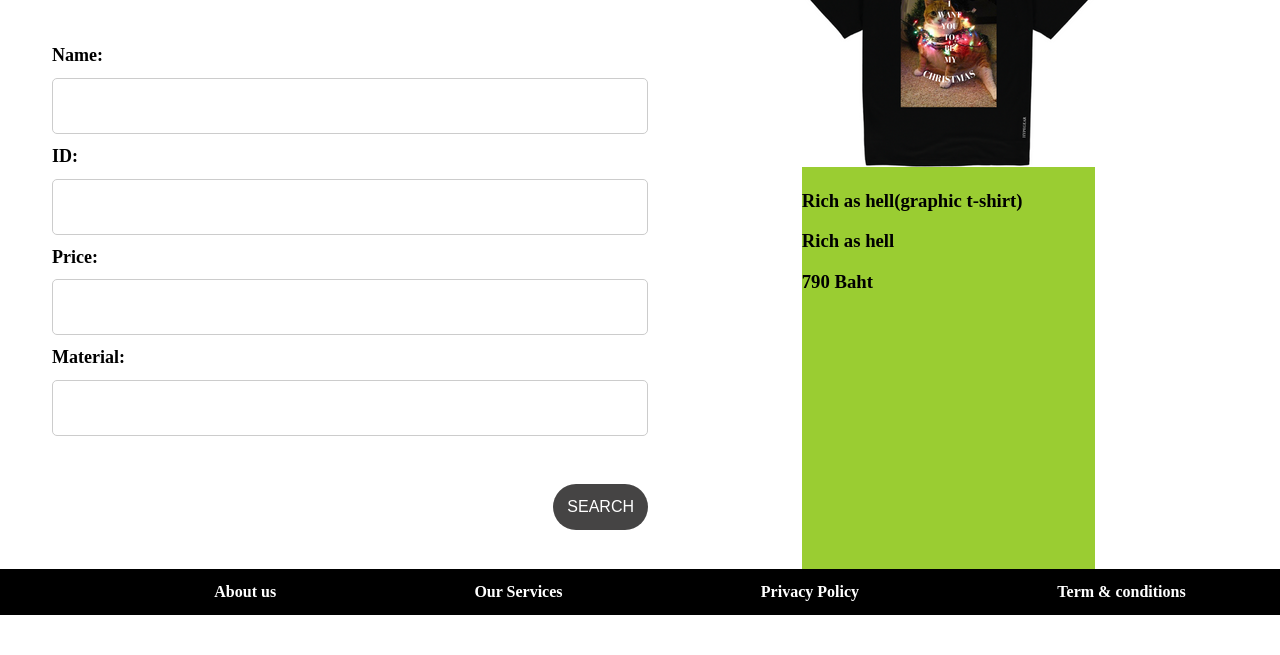
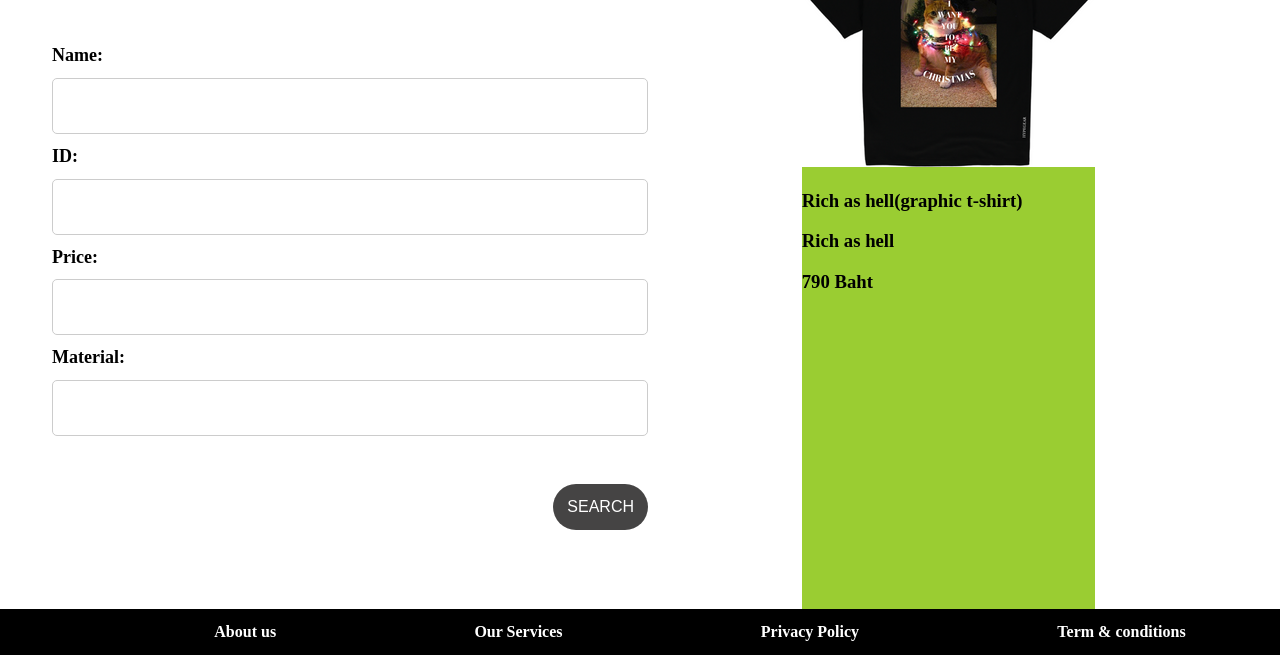
Before and after one commit to NWattanaboonma/Project_Web, a website: page testing/Front_end/Adv_search/Advance Search.html in a window 1280 px wide. Shown: the part 161-816 px from the top of the page. Drawn offline with Linux system fonts and the light colour scheme.

Commit message:
Edit Search

```diff
--- a/testing/Front_end/Adv_search/Search.css
+++ b/testing/Front_end/Adv_search/Search.css
@@ -2,7 +2,7 @@
     /* margin-top: 20px;
     margin-left: 60px; */
     width: 1400px;
-    height: 650px;
+    height: 690px;
     display: flex;
 }
 
```
